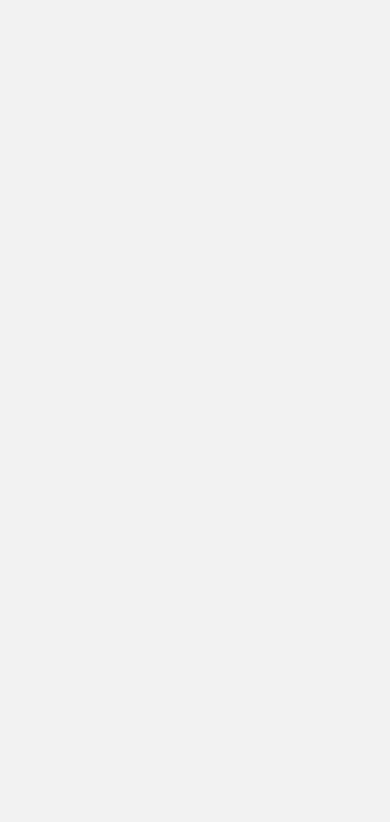
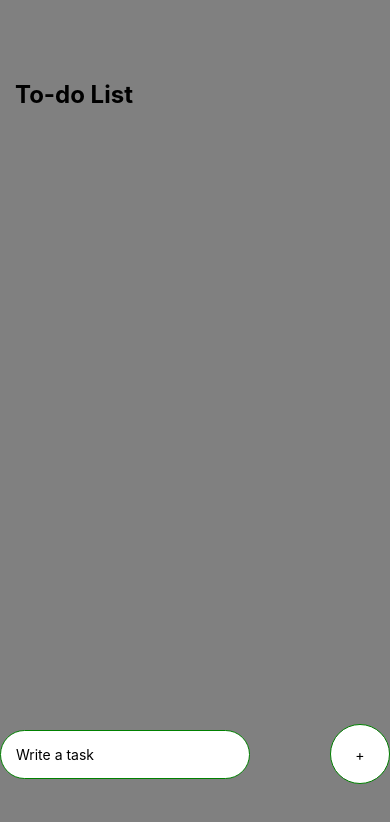
Before and after one commit to lawraisins/triogrow, a React Native app: screen /Home in a window 390 px wide. Shown: the top 822 px of the page. Built offline with nearby package versions, Linux system fonts and the light colour scheme.

Commit message:
Some changes to to-do list

```diff
--- /dev/null
+++ b/components/Task.js
@@ -0,0 +1,52 @@
+import React from 'react';
+import {View, Text, StyleSheet, Touchable, TouchableOpacity, KeyboardAvoidingView, TextInput, Platform} from 'react-native';
+
+const Task = (props) => {
+    return(
+        <View style={styles.item}>
+            <View style={styles.itemLeft}>
+                <TouchableOpacity style={styles.square}></TouchableOpacity>
+            <Text>{props.text}</Text>
+            </View>
+            <View style={styles.circular}></View>
+        </View>
+
+    )
+}
+const styles = StyleSheet.create({
+    item: {
+        backgroundColor: "white",
+        padding: 15,
+        borderRadius: 10,
+        flexDirection: "row",
+        alignItems: "center",
+        justifyContent: "space-between",
+        marginTop: 10,
+
+    },
+    itemLeft: {
+        flexDirection: "row",
+        alignItems: "center",
+        flexWrap: "wrap",
+    },
+    square: {
+        width: 24,
+        height: 24,
+        backgroundColor: "green",
+        opacity: 0.4,
+        marginRight: 15,
+
+    },
+    itemText: {
+        maxWidth: "80%"
+    },
+    circular: {
+        width: 12,
+        height: 12,
+        backgroundColor: "green",
+        borderwidth: 2,
+        borderRadius: 5,
+
+    },
+});
+export default Task;
--- /dev/null
+++ b/components/Todolist.js
@@ -0,0 +1,99 @@
+import React,{useState} from 'react';
+import {KeyboardAvoidingView, TextInput } from 'react-native';
+import {StyleSheet, Text, View, TouchableOpacity} from 'react-native';
+import Task from './Task';
+
+const Form = () =>  {
+  const [task, setTask] = useState();
+  const [taskItems, setTaskItems] = useState([]);
+  const handleAddTask = () => {
+    setTaskItems([...taskItems, task])
+    setTask(null);
+  }
+
+  const completeTask = (index) => {
+    let itemsCopy = [...taskItems];
+    itemsCopy.splice(index, 1);
+    setTaskItems(itemsCopy);
+  }
+  return (
+    <View style={styles.container}>
+      <View style={styles.tasksWrapper}></View>
+     <Text style = {styles.sectionHeader}>To-do List</Text>
+     <View style = {styles.items}>
+            {/* To-do List */}
+            {
+        taskItems.map((item, index) => {
+        return <TouchableOpacity key={index} onPress={() => completeTask(index)}>
+          <Task text={item}/>
+         </TouchableOpacity>
+        }
+        )
+      }
+
+      </View>
+      <KeyboardAvoidingView
+            style={styles.writeTaskWrapper}>
+            <TextInput style={styles.input} placeholder={'Write a task'} value = {task} onChangeText={text => setTask(text)}></TextInput>
+            <TouchableOpacity onPress={() => handleAddTask()}>
+                <View style={styles.addWrapper}>
+                    <Text style={styles.addText}>
+                        +
+                    </Text>
+                </View>
+            </TouchableOpacity>
+
+        </KeyboardAvoidingView>
+    </View>
+  );
+}
+
+const styles = StyleSheet.create({
+  container: {
+    flex: 1 ,
+    backgroundColor: 'grey',
+
+  },
+  tasksWrapper: {
+    paddingTop: 80,
+    paddingHorizontal: 20
+  },
+  sectionHeader: {
+    fontSize: 24,
+    fontWeight: "bold",
+    marginLeft: 15,
+  },
+  items: {},
+  writeTaskWrapper: {
+    position: "absolute",
+    bottom: 60,
+    width: "100%",
+    flexDirection: "row",
+    justifyContent: "space-between",
+    alignItems: "center"
+  },
+  input: {
+    paddingVertical: 15,
+    paddingHorizontal: 15,
+    backgroundColor: "white",
+    borderRadius: 60,
+    borderColor: "green",
+    borderWidth: 1,
+    width: 250,
+  },
+  addWrapper: {
+    width: 60,
+    height: 60,
+    backgroundColor: "white",
+    borderRadius: 60,
+    justifyContent: "center",
+    alignItems: "center",
+    borderColor: "green",
+    borderWidth: 1,
+
+
+
+  },
+  addText: {},
+});
+export default Form;
--- a/screens/Home.js
+++ b/screens/Home.js
@@ -1,10 +1,20 @@
-import React from "react"
-import {View, Text} from "react-native"
+import React,{useState} from 'react';
+import {KeyboardAvoidingView, TextInput } from 'react-native';
+import {Button, StyleSheet, Text, View, Image, TouchableOpacity, Alert } from 'react-native';
+import Form from '../components/Todolist'
 
-const Home = () => {
-    <View>
-        <Text>Welcome to Triogrow!</Text>
+export default function App() {
+  return (
+    <View style={styles.container}>
+      <Form></Form>
     </View>
+  );
 }
 
-export default Home
+const styles = StyleSheet.create({
+  container: {
+    flex: 1 ,
+    backgroundColor: 'white',
+  },
+
+});
```
